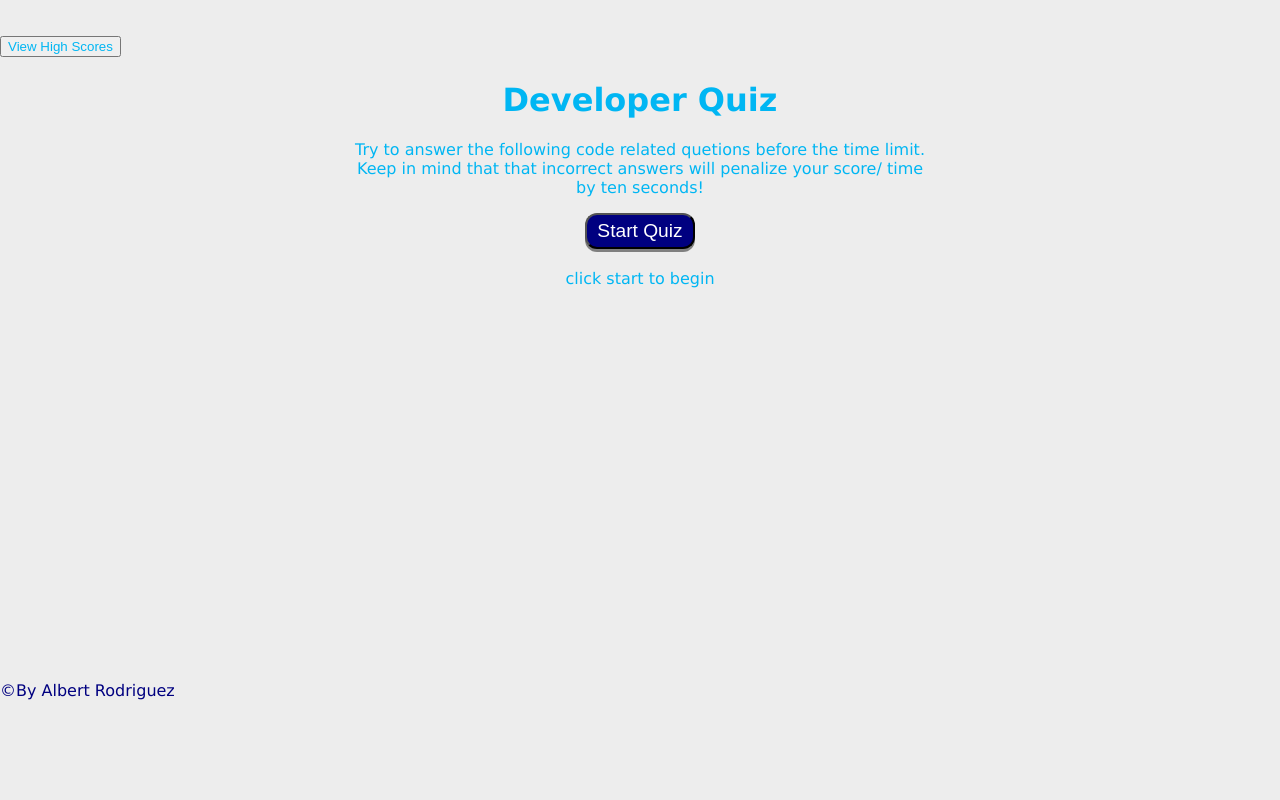
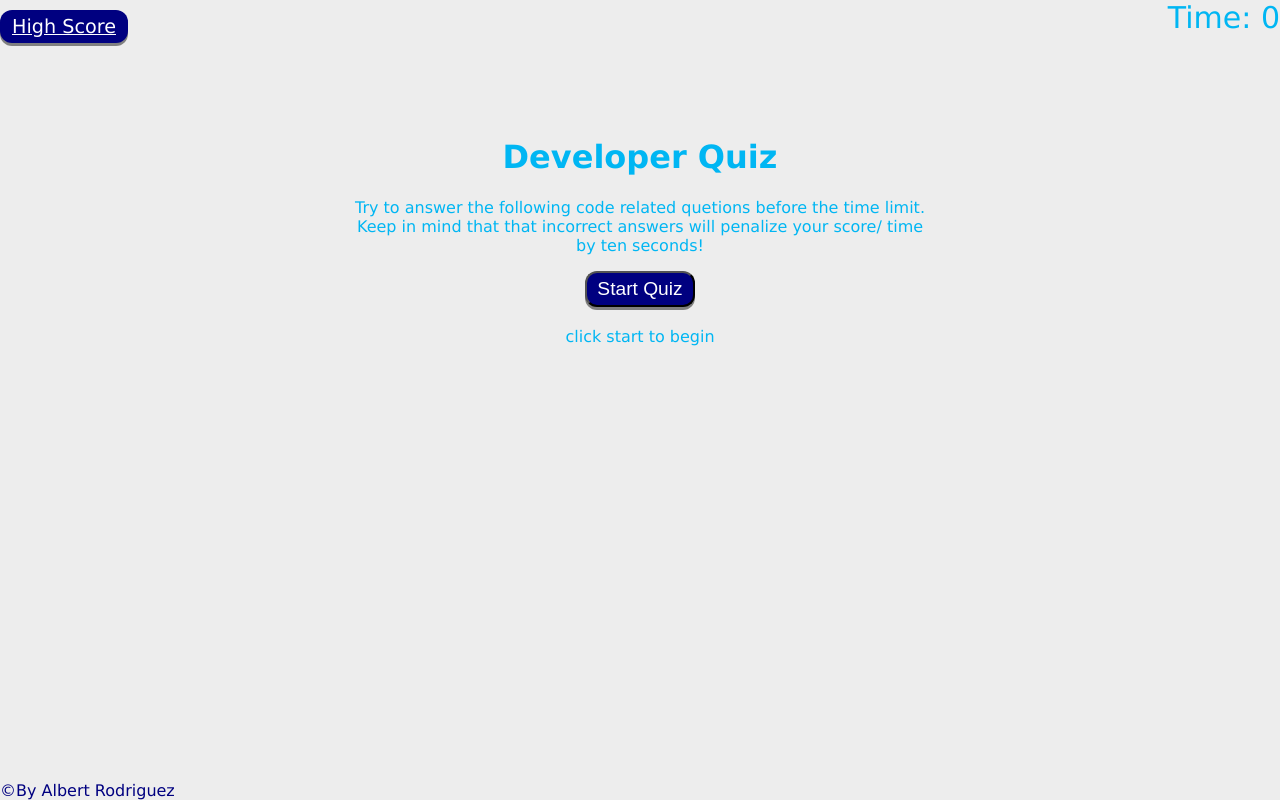
Before and after one commit to Alb-rod27/Developer-quiz, a plain HTML site: page index.html in a window 1280 px wide. Drawn offline with Linux system fonts and the light colour scheme.

Commit message:
added timer

```diff
--- a/index.html
+++ b/index.html
@@ -8,8 +8,12 @@
 </head>
 
 <body>
-    <div>
-        <h1><button >View High Scores</button></h1>
+    <header>
+      <a href="/High Score.html" id="highscore-btn" class="btn">
+        High Score</a>
+        <div class="timer">Time: <span id="time">0</span></div>
+    </header>
+
         <div id="showhigh-scores"></div>
         <div class="container">
           <h1>Developer Quiz</h1>
--- a/style.css
+++ b/style.css
@@ -7,6 +7,20 @@
     height: 100px;
     text-align: center;
 }
+
+#highscore-btn{
+  background-color: none;
+  width: 10%;
+  float: left;
+  text-align: center;
+}
+
+.timer {
+    float: right;
+    font-size: 30px;
+}
+
+
 body {
     background: #EDEDED;
     color: gray;
@@ -16,21 +30,27 @@ body {
     min-height: 100vh;
     flex-direction: column;
     font-family: Verdana, Geneva, Tahoma, sans-serif;
+
 }
 #main {
 width: 700px;
 height: 300px;
 margin: 0 auto;
 }
+
 #endgame-placeholder {
     display: none;
 }
+
 #showhigh-scores {
     display: none;
 }
+
 .btn:hover {
 background-color: lightblue;
+cursor: pointer;
 }
+
  .btn {
     color: white;
     background-color: navy;
```
